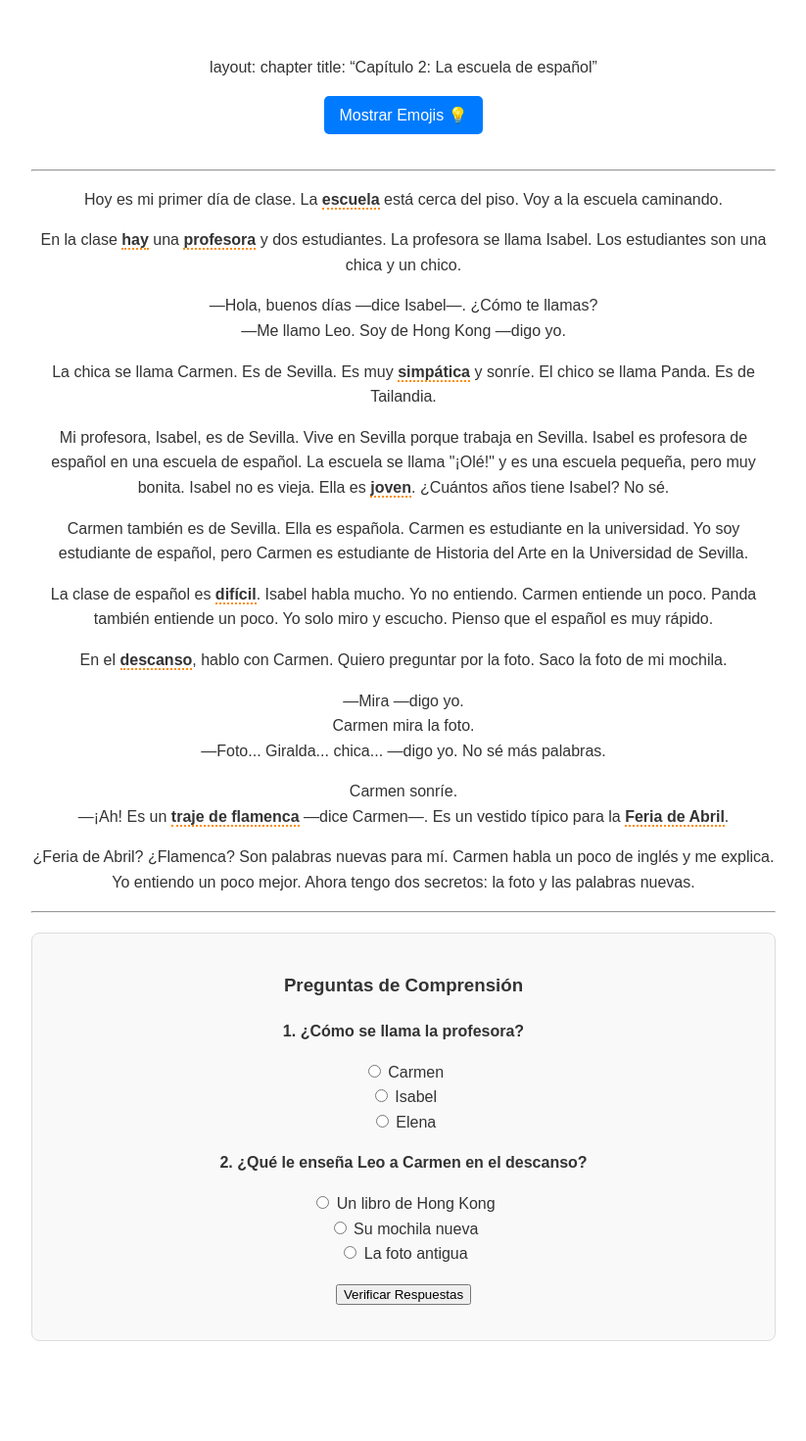
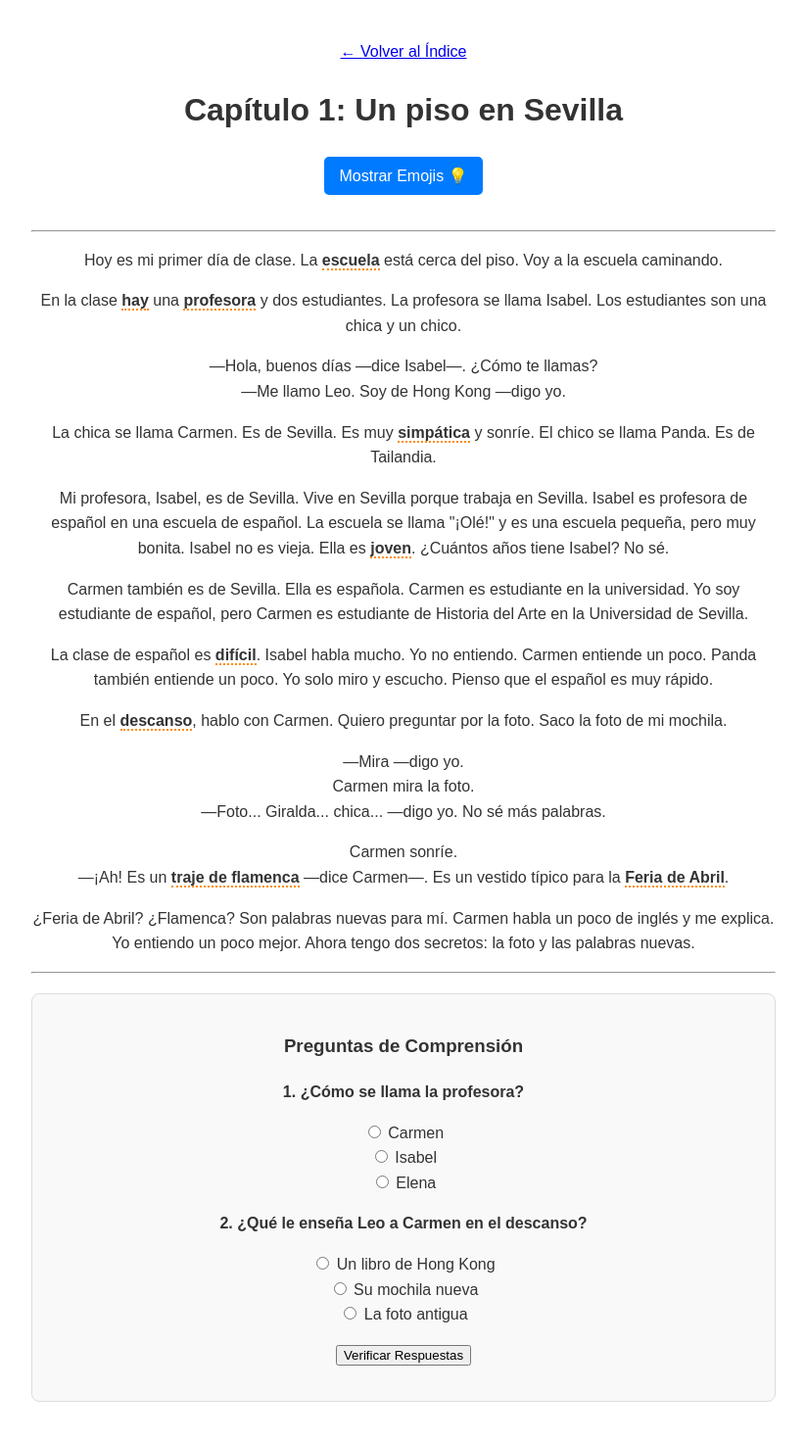
Before and after one commit to balpomorelitm/elalmadesevilla, a Jekyll site: the page built from capitulo-2.md, in a window 1280 px wide. Shown: the whole page at 98% size, without its empty margins (228-1051 px from the left). Built offline with Jekyll 4.4.1, drawn with Linux system fonts in a browser that asks for light colours; our own code applies the rules of GitHub Pages for plain Markdown files; before the commit the page ends 1409 px from its top, so only the background shows below that.

Commit message:
Update capitulo-2.md

```diff
--- a/capitulo-2.md
+++ b/capitulo-2.md
@@ -1,4 +1,7 @@
-layout: chapter title: "Capítulo 2: La escuela de español"
+---
+layout: chapter
+title: "Capítulo 1: Un piso en Sevilla"
+---
 <!-- Botón para mostrar/ocultar Emojis -->
 
 <button id="emoji-toggle" class="emoji-toggle-button">Mostrar Emojis 💡</button>
```
